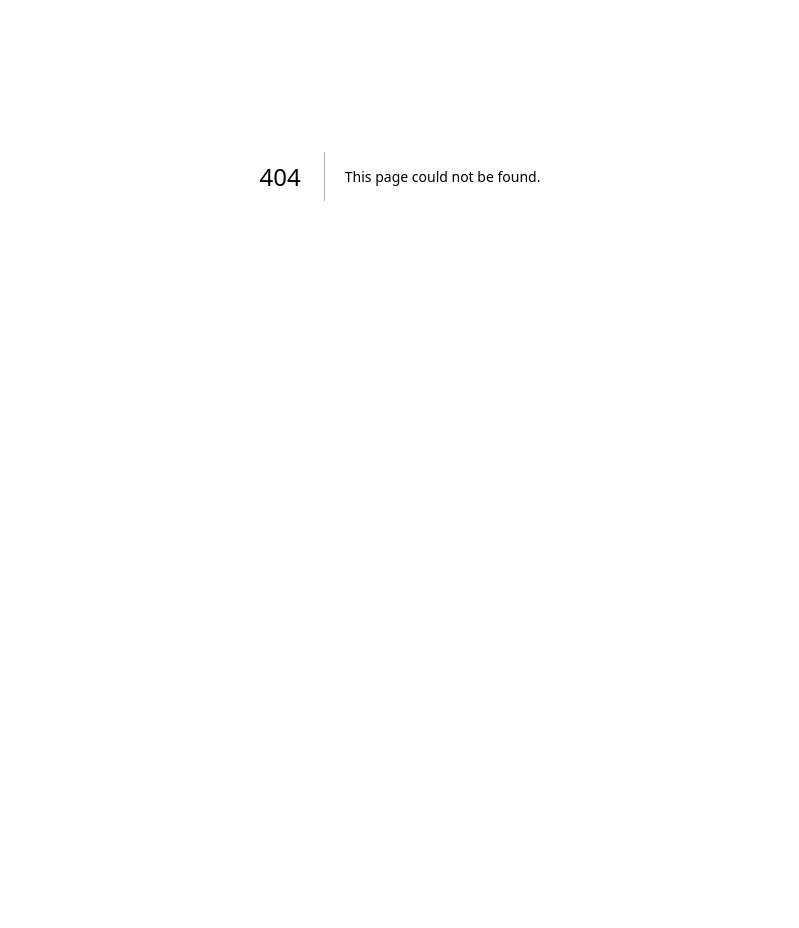
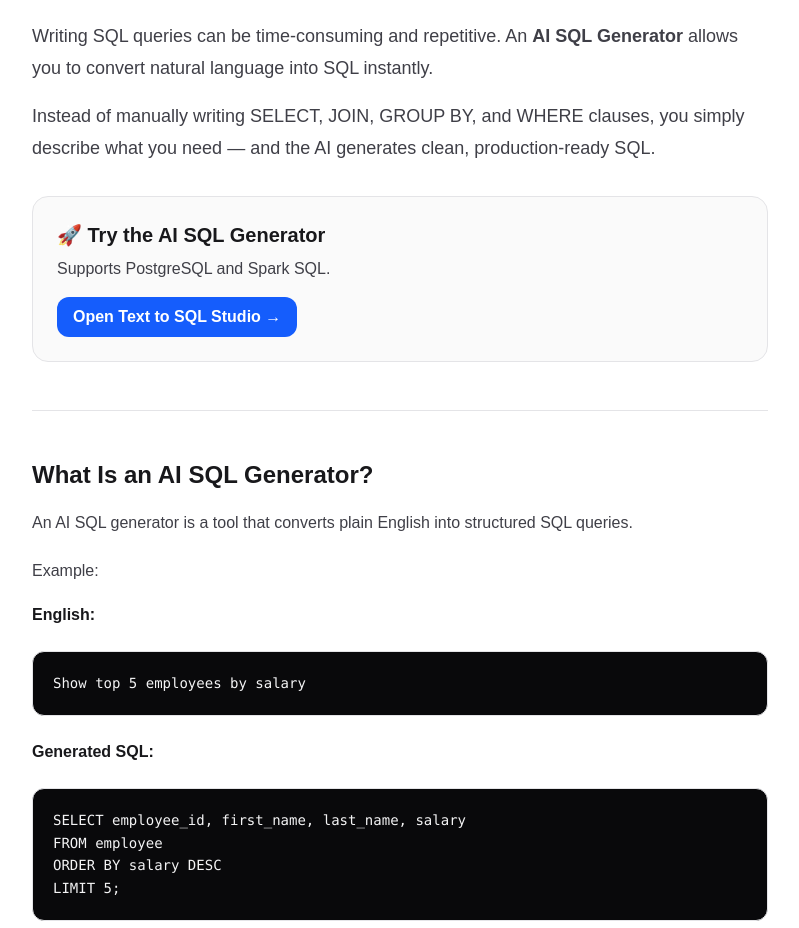
Before and after one commit to gauravkumarit8/texttosql1, a Next.js app: page /blog/ai-sql-generator-guide in a window 1280 px wide. Before the commit this address had no page. Shown: the part 224-1152 px from the top of the page, without its empty margins (240-1039 px from the left). Before the commit the page ends 800 px from the top, so only its background shows below. Built offline with nearby package versions, Linux system fonts and the light colour scheme.

Commit message:
Change the director and also added how to use it

```diff
--- /dev/null
+++ b/app/blog/ai-sql-generator-guide/page.js
@@ -0,0 +1,239 @@
+export const metadata = {
+  title: "AI SQL Generator: Convert English to SQL Instantly (Postgres & Spark)",
+  description:
+    "AI SQL Generator that converts natural language into PostgreSQL and Spark SQL queries instantly. Learn how it works, see examples, and try it live.",
+};
+
+function CodeBlock({ children }) {
+  return (
+    <pre className="my-6 overflow-x-auto rounded-xl border border-zinc-200 bg-zinc-950 p-5 text-sm leading-relaxed text-zinc-100 dark:border-zinc-800">
+      <code>{children}</code>
+    </pre>
+  );
+}
+
+export default function BlogPost() {
+  return (
+    <main className="min-h-screen bg-white text-zinc-900 dark:bg-zinc-950 dark:text-zinc-100">
+      <article className="mx-auto max-w-3xl px-4 py-12">
+        <p className="text-sm text-zinc-500 dark:text-zinc-400">
+          Published 2026 • AI SQL Generator Guide
+        </p>
+
+        <h1 className="mt-2 text-4xl font-bold tracking-tight md:text-5xl">
+          AI SQL Generator: Convert English to SQL Instantly (PostgreSQL & Spark)
+        </h1>
+
+        <p className="mt-6 text-lg leading-8 text-zinc-700 dark:text-zinc-300">
+          Writing SQL queries can be time-consuming and repetitive. An{" "}
+          <strong>AI SQL Generator</strong> allows you to convert natural
+          language into SQL instantly.
+        </p>
+
+        <p className="mt-4 text-lg leading-8 text-zinc-700 dark:text-zinc-300">
+          Instead of manually writing SELECT, JOIN, GROUP BY, and WHERE clauses,
+          you simply describe what you need — and the AI generates clean,
+          production-ready SQL.
+        </p>
+
+        <div className="mt-8 rounded-2xl border border-zinc-200 bg-zinc-50 p-6 dark:border-zinc-800 dark:bg-zinc-900/30">
+          <h2 className="text-xl font-semibold">🚀 Try the AI SQL Generator</h2>
+          <p className="mt-2 text-zinc-700 dark:text-zinc-300">
+            Supports PostgreSQL and Spark SQL.
+          </p>
+          <a
+            href="/"
+            className="mt-4 inline-flex items-center rounded-xl bg-blue-600 px-4 py-2 font-semibold text-white hover:bg-blue-500"
+          >
+            Open Text to SQL Studio →
+          </a>
+        </div>
+
+        <hr className="my-12 border-zinc-200 dark:border-zinc-800" />
+
+        <h2 className="text-2xl font-semibold">
+          What Is an AI SQL Generator?
+        </h2>
+
+        <p className="mt-4 leading-8 text-zinc-700 dark:text-zinc-300">
+          An AI SQL generator is a tool that converts plain English into
+          structured SQL queries.
+        </p>
+
+        <p className="mt-4 leading-8 text-zinc-700 dark:text-zinc-300">
+          Example:
+        </p>
+
+        <p className="mt-4 font-semibold">English:</p>
+
+        <CodeBlock>
+{`Show top 5 employees by salary`}
+        </CodeBlock>
+
+        <p className="mt-4 font-semibold">Generated SQL:</p>
+
+        <CodeBlock>
+{`SELECT employee_id, first_name, last_name, salary
+FROM employee
+ORDER BY salary DESC
+LIMIT 5;`}
+        </CodeBlock>
+
+        <hr className="my-12 border-zinc-200 dark:border-zinc-800" />
+
+        <h2 className="text-2xl font-semibold">
+          Convert English to SQL – 10 Practical Examples
+        </h2>
+
+        <h3 className="mt-8 text-xl font-semibold">
+          1. Filter by Condition
+        </h3>
+
+        <CodeBlock>
+{`SELECT *
+FROM employee
+WHERE department = 'IT'
+AND status = 'Active';`}
+        </CodeBlock>
+
+        <h3 className="mt-8 text-xl font-semibold">
+          2. Aggregate Sales by Month
+        </h3>
+
+        <CodeBlock>
+{`SELECT DATE_TRUNC('month', order_date) AS month,
+       SUM(total_amount) AS revenue
+FROM orders
+GROUP BY month
+ORDER BY month;`}
+        </CodeBlock>
+
+        <h3 className="mt-8 text-xl font-semibold">
+          3. Join Two Tables
+        </h3>
+
+        <CodeBlock>
+{`SELECT o.order_number,
+       o.customer_name,
+       e.first_name || ' ' || e.last_name AS employee_name
+FROM orders o
+JOIN employee e ON o.employee_id = e.employee_id;`}
+        </CodeBlock>
+
+        <h3 className="mt-8 text-xl font-semibold">
+          4. Top Customers by Revenue
+        </h3>
+
+        <CodeBlock>
+{`SELECT customer_name,
+       SUM(total_amount) AS revenue
+FROM orders
+GROUP BY customer_name
+ORDER BY revenue DESC
+LIMIT 10;`}
+        </CodeBlock>
+
+        <h3 className="mt-8 text-xl font-semibold">
+          5. Date Range Query
+        </h3>
+
+        <CodeBlock>
+{`SELECT *
+FROM orders
+WHERE order_date >= DATE '2026-01-01'
+AND order_date < DATE '2026-02-01';`}
+        </CodeBlock>
+
+        <hr className="my-12 border-zinc-200 dark:border-zinc-800" />
+
+        <h2 className="text-2xl font-semibold">
+          How the AI SQL Generator Works
+        </h2>
+
+        <ol className="mt-6 list-decimal space-y-3 pl-6 text-zinc-700 dark:text-zinc-300">
+          <li>
+            Natural language intent detection
+          </li>
+          <li>
+            Schema mapping (tables & columns)
+          </li>
+          <li>
+            Query planning (SELECT, WHERE, JOIN, GROUP BY)
+          </li>
+          <li>
+            Optimized SQL generation
+          </li>
+        </ol>
+
+        <hr className="my-12 border-zinc-200 dark:border-zinc-800" />
+
+        <h2 className="text-2xl font-semibold">
+          PostgreSQL & Spark SQL Support
+        </h2>
+
+        <p className="mt-4 leading-8 text-zinc-700 dark:text-zinc-300">
+          This AI SQL generator currently supports:
+        </p>
+
+        <ul className="mt-4 list-disc pl-6 text-zinc-700 dark:text-zinc-300">
+          <li>PostgreSQL query generation & execution</li>
+          <li>Spark SQL generation (for Databricks / EMR)</li>
+        </ul>
+
+        <p className="mt-4 leading-8 text-zinc-700 dark:text-zinc-300">
+          MySQL and ClickHouse support are planned.
+        </p>
+
+        <hr className="my-12 border-zinc-200 dark:border-zinc-800" />
+
+        <h2 className="text-2xl font-semibold">
+          Why Use an English to SQL Converter?
+        </h2>
+
+        <ul className="mt-6 list-disc space-y-3 pl-6 text-zinc-700 dark:text-zinc-300">
+          <li>Faster development</li>
+          <li>Reduced syntax errors</li>
+          <li>Better productivity</li>
+          <li>Great for beginners learning SQL</li>
+          <li>Rapid analytics exploration</li>
+        </ul>
+
+        <hr className="my-12 border-zinc-200 dark:border-zinc-800" />
+
+        <h2 className="text-2xl font-semibold">
+          Try the AI SQL Generator Now
+        </h2>
+
+        <p className="mt-4 leading-8 text-zinc-700 dark:text-zinc-300">
+          You can test the application using demo tables:
+        </p>
+
+        <ul className="mt-4 list-disc pl-6 text-zinc-700 dark:text-zinc-300">
+          <li><strong>employee</strong></li>
+          <li><strong>orders</strong></li>
+        </ul>
+
+        <p className="mt-6 leading-8 text-zinc-700 dark:text-zinc-300">
+          If you want integration with your own database, email:
+        </p>
+
+        <a
+          href="mailto:thagau508@gmail.com"
+          className="mt-4 inline-flex rounded-xl border border-zinc-300 px-4 py-2 font-semibold hover:bg-zinc-100 dark:border-zinc-700 dark:hover:bg-zinc-900"
+        >
+          thagau508@gmail.com
+        </a>
+
+        <div className="mt-10">
+          <a
+            href="/"
+            className="inline-flex items-center rounded-xl bg-blue-600 px-6 py-3 font-semibold text-white hover:bg-blue-500"
+          >
+            Use the AI SQL Generator →
+          </a>
+        </div>
+
+      </article>
+    </main>
+  );
+}
```
Also changed, not shown: app/blog/natural-language-to-sql/page.js (renamed from app/natural-language-to-sql/page.js).
